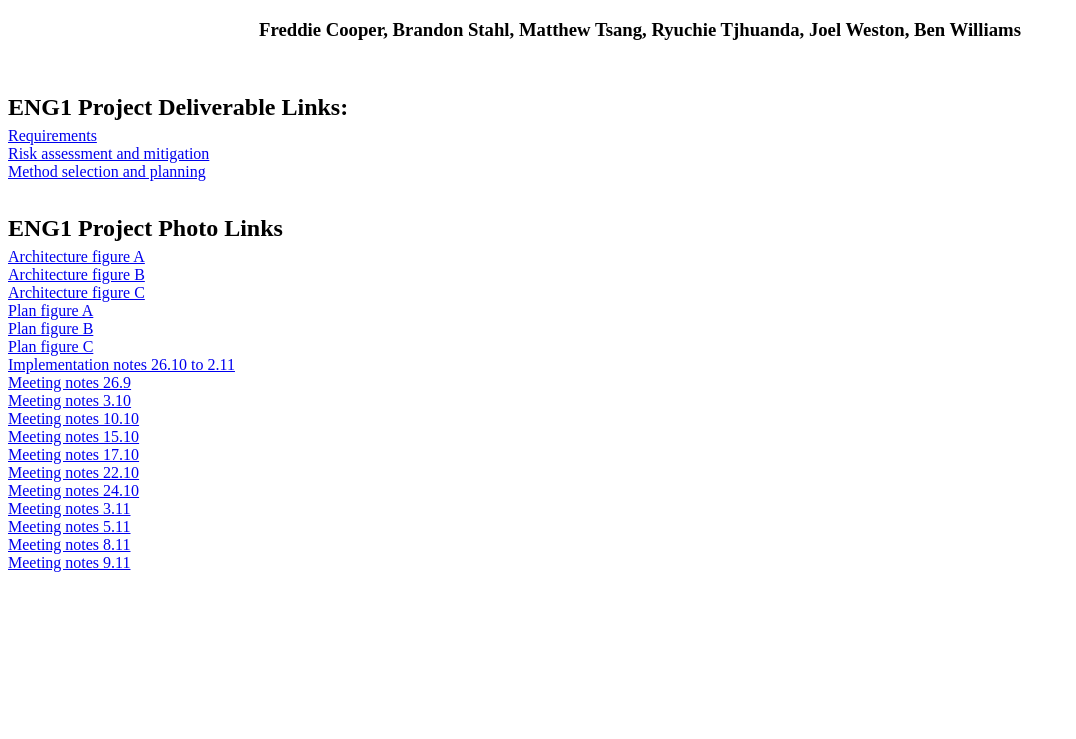
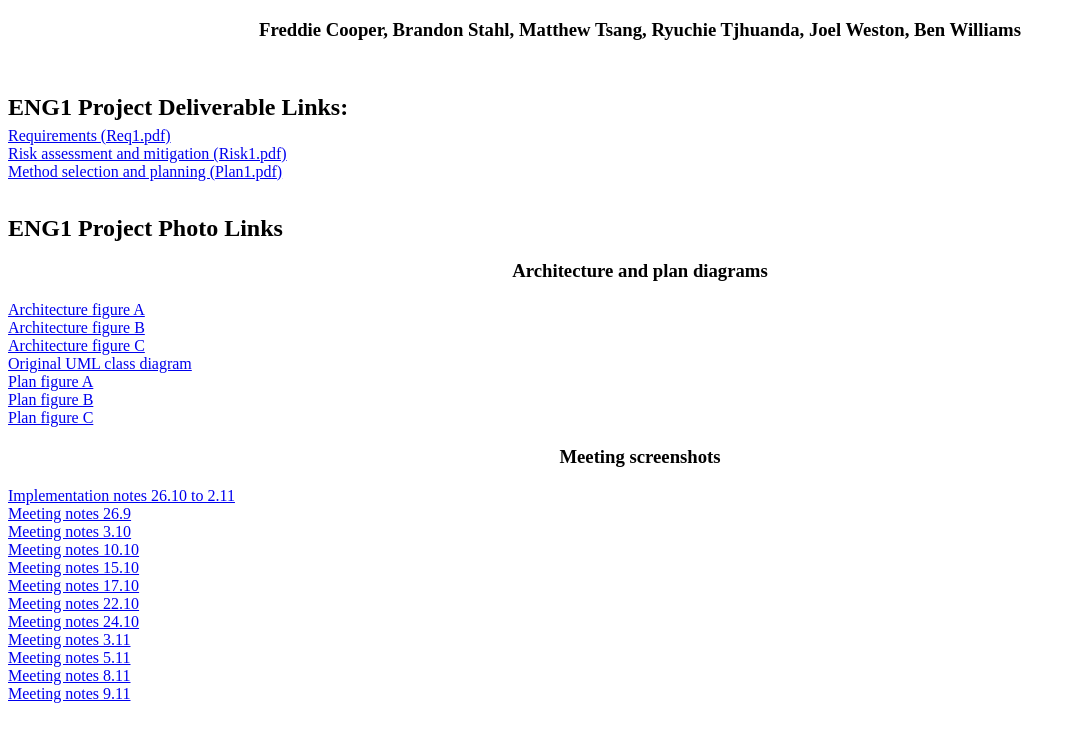
Before and after one commit to bdotalot/bdotalot.github.io, a plain HTML site: page index.html in a window 1280 px wide. Shown: the part 61-800 px from the top of the page, without its empty margins (0-1076 px from the left). Drawn offline with Linux system fonts and the light colour scheme.

Commit message:
Updated website

```diff
--- a/index.html
+++ b/index.html
@@ -17,18 +17,21 @@ h3 {text-align: center;}
 
 
 <h2>ENG1 Project Deliverable Links:</h2>
-  <a href="Req1.pdf">Requirements</a><br>
-  <a href="Risk1.pdf">Risk assessment and mitigation</a><br>
-  <a href="Plan1.pdf">Method selection and planning</a><br><br>
+  <a href="Req1.pdf">Requirements (Req1.pdf)</a><br>
+  <a href="Risk1.pdf">Risk assessment and mitigation (Risk1.pdf)</a><br>
+  <a href="Plan1.pdf">Method selection and planning (Plan1.pdf)</a><br><br>
 
 
 <h2>ENG1 Project Photo Links</h2>
+  <h3>Architecture and plan diagrams</h3>
   <a href="Architecture figure A.png">Architecture figure A</a><br>
   <a href="Architecture figure B.png">Architecture figure B</a><br>
   <a href="Architecture figure C.png">Architecture figure C</a><br>
+  <a href="Original UML class diagram.png">Original UML class diagram</a><br>
   <a href="Plan figure A.png">Plan figure A</a><br>
   <a href="Plan figure A.png">Plan figure B</a><br>
   <a href="Plan figure A.png">Plan figure C</a><br>
+  <h3>Meeting screenshots</h3>
   <a href="Implementation notes 26.10 to 2.11.png">Implementation notes 26.10 to 2.11</a><br>
   <a href="Meeting notes 26.9.png">Meeting notes 26.9</a><br>
   <a href="Meeting notes 3.10.png">Meeting notes 3.10</a><br>
```
